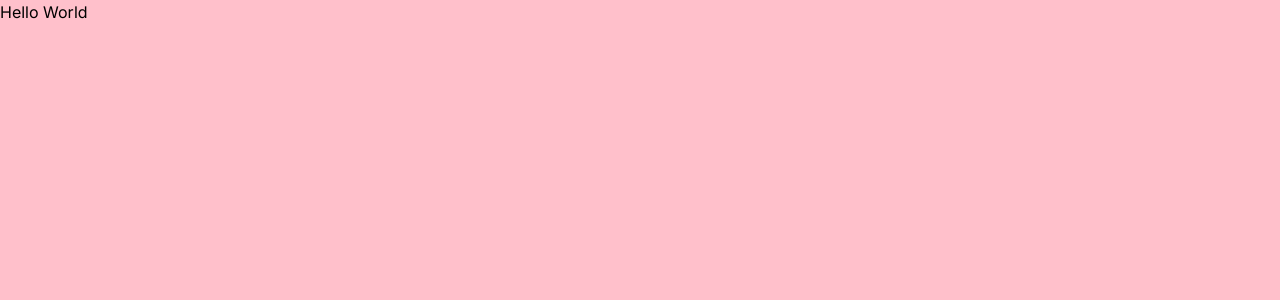
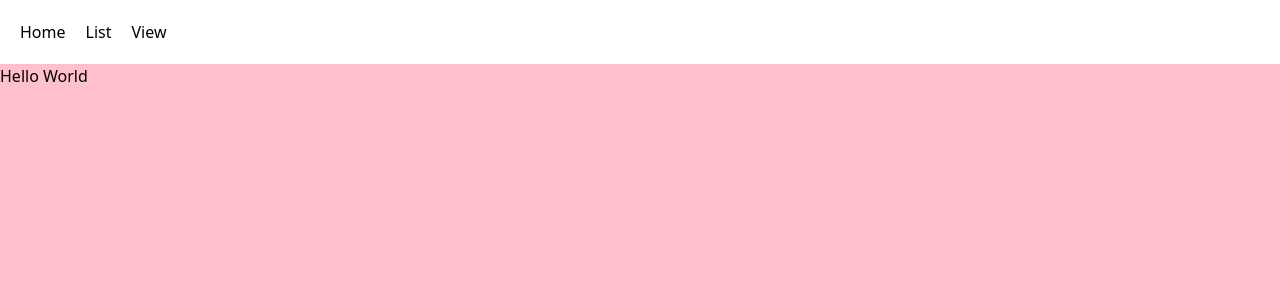
Before and after one commit to jspEclipse/blog-app, a Next.js app in the folder blog-app/: page / in a window 1280 px wide. Shown: the top 300 px of the page. Built offline with nearby package versions, Linux system fonts and the light colour scheme.

Commit message:
navigation bar

```diff
--- /dev/null
+++ b/blog-app/app/components/nav.jsx
@@ -0,0 +1,11 @@
+import Link from "next/link";
+
+export default function Navigation() {
+    return(
+      <nav className="space-x-5 bg-white p-5">
+        <Link href="/">Home</Link>
+        <Link href="/list">List</Link>
+        <Link href="/view">View</Link>
+      </nav>
+    );
+  }
--- a/blog-app/app/layout.jsx
+++ b/blog-app/app/layout.jsx
@@ -1,17 +1,20 @@
-import { Inter } from 'next/font/google'
-import './globals.css'
+import "./globals.css";
+import Link from "next/link";
 
-const inter = Inter({ subsets: ['latin'] })
+import Navigation from "./components/nav"
 
 export const metadata = {
-  title: 'Create Next App',
-  description: 'Generated by create next app',
-}
+  title: "Create Next App",
+  description: "Generated by create next app",
+};
 
 export default function RootLayout({ children }) {
   return (
     <html lang="en">
-      <body className={inter.className}>{children}</body>
+      <body>
+        <Navigation />
+        <div>{children}</div>
+      </body>
     </html>
-  )
+  );
 }
```
